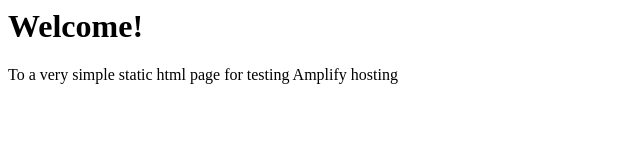
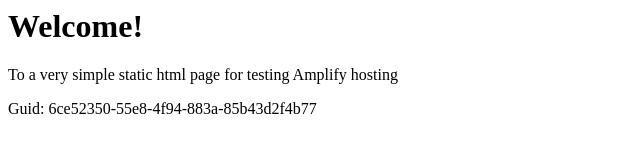
Before and after one commit to aws-aemilia-fra/Github-PR-Commit-Integration-Test-DoNotTouch-v0-preprod-eu-central-1, a website: page src/index.html in a window 1280 px wide. Shown: the whole page, without its empty margins (0-640 px from the left). Drawn offline with Linux system fonts and the light colour scheme.

Commit message:
commit from integ tests

```diff
--- a/src/index.html
+++ b/src/index.html
@@ -1,3 +1,5 @@
+
+
 <html lang="en">
 
 <head>
@@ -10,6 +12,6 @@
 <body>
     <h1>Welcome!</h1>
     <p>To a very simple static html page for testing Amplify hosting</p>
-</body>
+    <p>Guid: 6ce52350-55e8-4f94-883a-85b43d2f4b77</p></body>
 
 </html>
```
